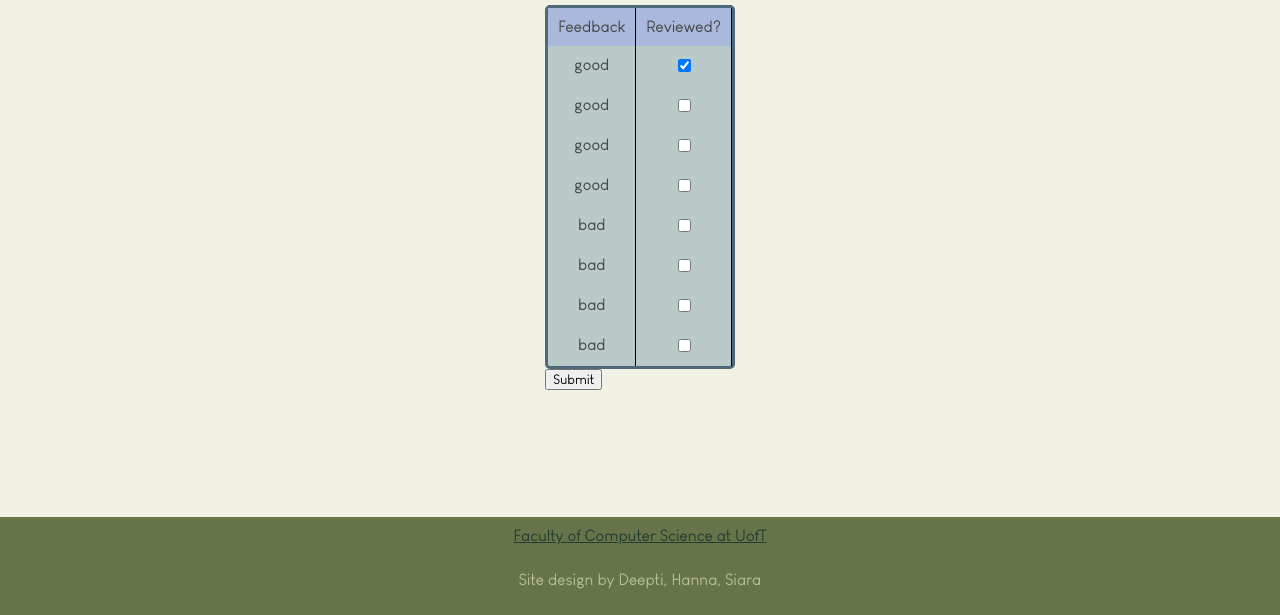
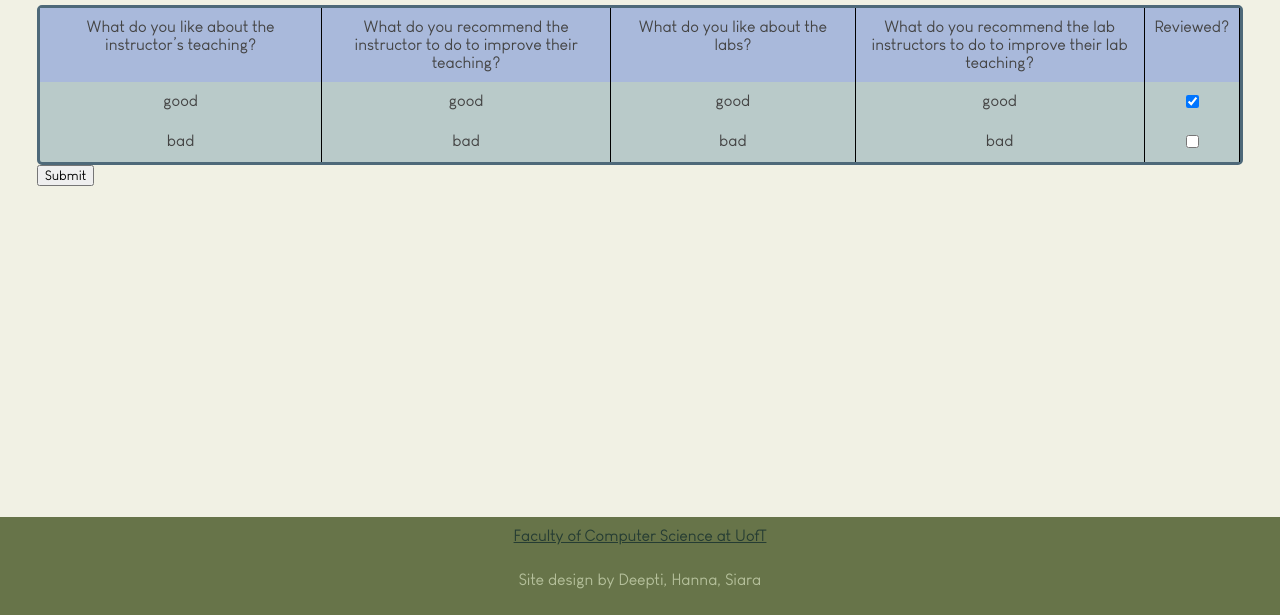
Before and after one commit to de3pti/cscb20coursewebsite, a Flask app: page /viewanonfeedback in a window 1280 px wide. Shown: the part 185-800 px from the top of the page. Run offline with Flask 3, Linux system fonts and the light colour scheme.

Commit message:
fixed view anon feedback page to accommodate for each question

```diff
--- a/app.py
+++ b/app.py
@@ -253,12 +253,33 @@ def viewanonfeedback():
 
     # Handling GET request (or after POST)
     feedbacks = Feedback.query.all()
+
+    feedback1= []
+    feedback2 = []
+    feedback3 = []
+    feedback4 = []
+    for feedback in feedbacks:
+        if feedback.feedback_type == 0:
+            print(f"Feedback1: {feedback.feedback}")
+            feedback1.append(feedback)
+        elif feedback.feedback_type == 1:
+            print(f"Feedback2: {feedback.feedback}")
+            feedback2.append(feedback)
+        elif feedback.feedback_type == 2:
+            print(f"Feedback3: {feedback.feedback}")
+            feedback3.append(feedback)
+        else:
+            print(f"Feedback4: {feedback.feedback}")
+            feedback4.append(feedback)
+
+    print(feedback1)
+    print(feedback2)
+    print(feedback3)
+    print(feedback4)
     print("Query executed successfully")  # Debugging: check if query works
-    for feedback in feedbacks:
-        print(f"Feedback: {feedback.feedback}")
 
     # Always return the template with feedback data
-    return render_template('viewanonfeedback.html', feedbacks=feedbacks, user=user)
+    return render_template('viewanonfeedback.html', feedbacks=feedbacks, feedback1 = feedback1, feedback2 = feedback2, feedback3=feedback3, feedback4=feedback4, user=user, len = len(feedbacks))
 
 @app.route('/viewremarkrequests', methods=['GET', 'POST'])
 def viewremarkrequests():
--- a/static/index.css
+++ b/static/index.css
@@ -226,10 +226,10 @@ h2 {
 .viewanonfeedbackgrid {
     border-radius: 5px;
     display: grid;
-    grid-template-columns: repeat(2, auto);
+    grid-template-columns: repeat(5, auto);
     background-color: #B9CAC9;
     color: #444;
-    max-width: 800px;
+    max-width: 1200px;
     border: 3px solid #4E6979;
 }
 
--- a/templates/viewanonfeedback.html
+++ b/templates/viewanonfeedback.html
@@ -45,15 +45,23 @@
         <main class="content">
             <form method='POST'>
                 <div class="viewanonfeedbackgrid">
-                    <div class="cellheader">Feedback</div>
+                    <!-- Column Headers (this stays the same) -->
+                    <div class="cellheader">What do you like about the instructor’s teaching?</div>
+                    <div class="cellheader">What do you recommend the instructor to do to improve their teaching?</div>
+                    <div class="cellheader">What do you like about the labs?</div>
+                    <div class="cellheader">What do you recommend the lab instructors to do to improve their lab teaching?</div>
                     <div class="cellheader">Reviewed?</div>
 
-                    {% for feedback in feedbacks %}
-                    <div class="cell">{{ feedback.feedback }}</div>
-                    <div class="cell">
-                        <input type="checkbox" name="reviewed_{{ feedback.id }}" {% if feedback.reviewed == 1%} checked {% endif %}>
-                    </div>
+                   {% for i in range(feedback1|length) %}
+                        <div class="cell">{{ feedback1[i].feedback }}</div>
+                        <div class="cell">{{ feedback2[i].feedback }}</div>
+                        <div class="cell">{{ feedback3[i].feedback }}</div>
+                        <div class="cell">{{ feedback4[i].feedback }}</div>
+                        <div class="cell">
+                            <input type="checkbox" name="reviewed_{{ feedbacks[i].id }}" {% if feedbacks[i].reviewed == 1 %} checked {% endif %}>
+                        </div>
                     {% endfor %}
+
                 </div>
                 <button type="submit">Submit</button>
             </form>
```
Also changed, not shown: instance/assignment3.db.
